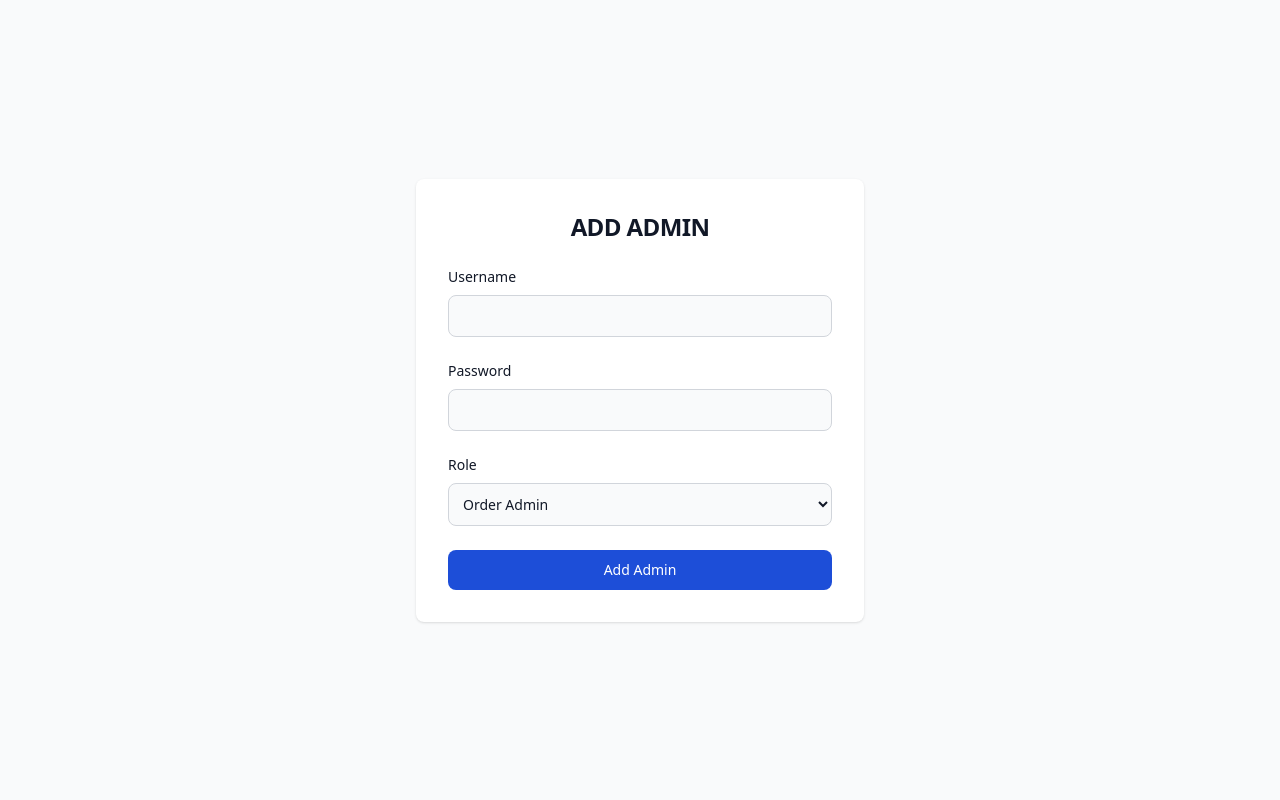
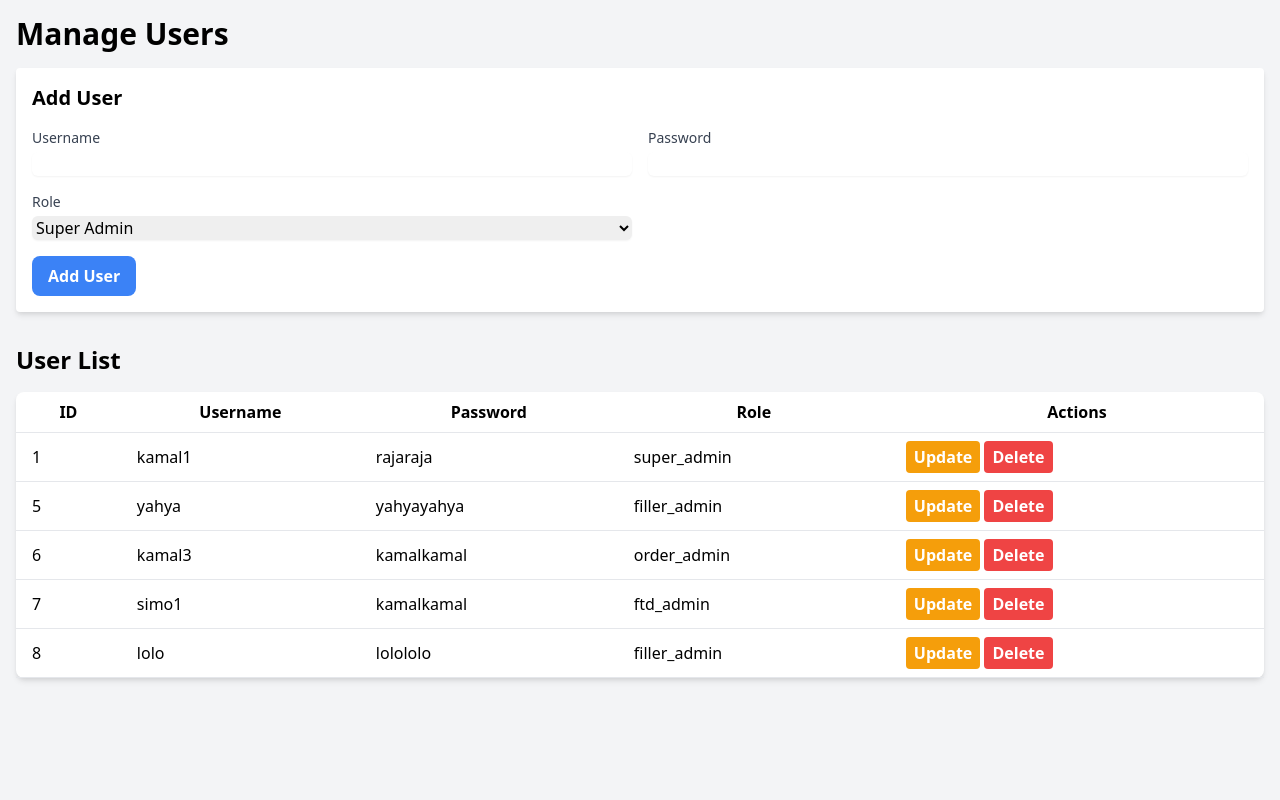
Before and after one commit to kamalnj/appCrm, a PHP site: page /add_admin.php in a window 1280 px wide. Run offline with PHP 8.4, Linux system fonts and the light colour scheme; a user stored in the database is signed in; data comes from the database, SQL or seed files in the repository; some libraries are stand-ins or nearby versions.

Commit message:
Add files via upload

```diff
--- a/add_admin.php
+++ b/add_admin.php
@@ -1,41 +1,169 @@
+<?php
+session_start();
+if ($_SESSION['role'] != 'super_admin') {
+    header("Location: dashboard.php");
+    exit();
+}
+
+include('config.php');
+
+// Handle Add Operation
+if ($_SERVER["REQUEST_METHOD"] == "POST" && isset($_POST['add_user'])) {
+    $username = $_POST['username'];
+    $password = $_POST['password']; // No hashing here
+    $role = $_POST['role'];
+
+    $stmt = $conn->prepare("INSERT INTO users (username, password, role) VALUES (?, ?, ?)");
+    $stmt->bind_param("sss", $username, $password, $role);
+    $stmt->execute();
+    header("Location: add_admin.php");
+}
+
+// Handle Update Operation
+if ($_SERVER["REQUEST_METHOD"] == "POST" && isset($_POST['update_user'])) {
+    $id = $_POST['id'];
+    $username = $_POST['username'];
+    $password = $_POST['password']; // No hashing here
+    $role = $_POST['role'];
+
+    $stmt = $conn->prepare("UPDATE users SET username=?, password=?, role=? WHERE id=?");
+    $stmt->bind_param("sssi", $username, $password, $role, $id);
+    $stmt->execute();
+    header("Location: add_admin.php");
+}
+
+// Handle Delete Operation
+if ($_SERVER["REQUEST_METHOD"] == "POST" && isset($_POST['delete_user'])) {
+    $id = $_POST['id'];
+    $stmt = $conn->prepare("DELETE FROM users WHERE id=?");
+    $stmt->bind_param("i", $id);
+    $stmt->execute();
+    header("Location: add_admin.php");
+}
+
+// Fetch User Records
+$user_records = $conn->query("SELECT * FROM users");
+?>
 <!DOCTYPE html>
-<html lang="en">
+<html>
 <head>
-    <meta charset="UTF-8">
-    <meta name="viewport" content="width=device-width, initial-scale=1.0">
-    <title>Add User</title>
-    <link href="https://fonts.googleapis.com/css?family=Roboto:300,400,500,700,900&display=swap" rel="stylesheet" />
-    <link rel="stylesheet" href="https://cdn.jsdelivr.net/npm/tw-elements/dist/css/tw-elements.min.css" />
-    <script src="https://cdn.tailwindcss.com/3.3.0"></script>
+    <title>Manage Users</title>
+    <link href="https://cdn.jsdelivr.net/npm/tailwindcss@2.2.16/dist/tailwind.min.css" rel="stylesheet">
 </head>
-<body>
-    <section class="bg-gray-50 dark:bg-gray-900">
-        <div class="flex flex-col items-center justify-center px-6 py-8 mx-auto md:h-screen lg:py-0">
-            <div class="w-full bg-white rounded-lg shadow dark:border md:mt-0 sm:max-w-md xl:p-0 dark:bg-gray-800 dark:border-gray-700">
-                <div class="p-6 space-y-4 md:space-y-6 sm:p-8">
-                    <h1 class="text-xl text-center font-bold leading-tight tracking-tight text-gray-900 md:text-2xl dark:text-white">ADD ADMIN</h1>
-                    <form class="space-y-4 md:space-y-6" action="add_user.php" method="POST">
+<body class="bg-gray-100">
+    <div class="container mx-auto p-4">
+        <h1 class="text-3xl font-bold mb-4">Manage Users</h1>
+        <form method="post" class="mb-8 p-4 bg-white shadow-md rounded">
+            <h2 class="text-xl font-bold mb-4">Add User</h2>
+            <div class="grid grid-cols-1 md:grid-cols-2 gap-4">
                 <div>
-                            <label for="username" class="block mb-2 text-sm font-medium text-gray-900 dark:text-white">Username</label>
-                            <input type="text" name="username" id="username" class="bg-gray-50 border border-gray-300 text-gray-900 sm:text-sm rounded-lg focus:ring-primary-600 focus:border-primary-600 block w-full p-2.5 dark:bg-gray-700 dark:border-gray-600 dark:placeholder-gray-400 dark:text-white dark:focus:ring-blue-500 dark:focus:border-blue-500" placeholder="" required="">
+                    <label for="username" class="block text-sm font-medium text-gray-700">Username</label>
+                    <input type="text" id="username" name="username" required class="mt-1 block w-full border-gray-300 rounded-md shadow-sm">
                 </div>
                 <div>
-                            <label for="password" class="block mb-2 text-sm font-medium text-gray-900 dark:text-white">Password</label>
-                            <input type="password" name="password" id="password" placeholder="" class="bg-gray-50 border border-gray-300 text-gray-900 sm:text-sm rounded-lg focus:ring-primary-600 focus:border-primary-600 block w-full p-2.5 dark:bg-gray-700 dark:border-gray-600 dark:placeholder-gray-400 dark:text-white dark:focus:ring-blue-500 dark:focus:border-blue-500" required="">
+                    <label for="password" class="block text-sm font-medium text-gray-700">Password</label>
+                    <input type="password" id="password" name="password" required class="mt-1 block w-full border-gray-300 rounded-md shadow-sm">
                 </div>
                 <div>
-                            <label for="role" class="block mb-2 text-sm font-medium text-gray-900 dark:text-white">Role</label>
-                            <select id="role" name="role" required class="bg-gray-50 border border-gray-300 text-gray-900 sm:text-sm rounded-lg focus:ring-primary-600 focus:border-primary-600 block w-full p-2.5 dark:bg-gray-700 dark:border-gray-600 dark:placeholder-gray-400 dark:text-white dark:focus:ring-blue-500 dark:focus:border-blue-500">
+                    <label for="role" class="block text-sm font-medium text-gray-700">Role</label>
+                    <select id="role" name="role" required class="mt-1 block w-full border-gray-300 rounded-md shadow-sm">
+                        <option value="super_admin">Super Admin</option>
                         <option value="order_admin">Order Admin</option>
                         <option value="filler_admin">Filler Admin</option>
                         <option value="ftd_admin">FTD Admin</option>
                     </select>
                 </div>
-                        <button type="submit" name="add_user" class="w-full text-white bg-primary-600 bg-blue-700 focus:ring-4 focus:outline-none focus:ring-primary-300 font-medium rounded-lg text-sm px-5 py-2.5 text-center dark:bg-primary-600 dark:hover:bg-primary-700 dark:focus:ring-primary-800">Add Admin</button>
+            </div>
+            <button type="submit" name="add_user" class="mt-4 bg-blue-500 hover:bg-blue-600 text-white font-bold py-2 px-4 rounded-lg">Add User</button>
+        </form>
+
+        <h2 class="text-2xl font-bold mb-4">User List</h2>
+        <table class="min-w-full bg-white rounded-lg shadow-md">
+            <thead>
+                <tr>
+                    <th class="py-2 px-4 border-b border-gray-200">ID</th>
+                    <th class="py-2 px-4 border-b border-gray-200">Username</th>
+                    <th class="py-2 px-4 border-b border-gray-200">Password</th>
+                    <th class="py-2 px-4 border-b border-gray-200">Role</th>
+                    <th class="py-2 px-4 border-b border-gray-200">Actions</th>
+                </tr>
+            </thead>
+            <tbody>
+                <?php while ($record = $user_records->fetch_assoc()) { ?>
+                <tr>
+                    <td class="py-2 px-4 border-b border-gray-200"><?php echo $record['id']; ?></td>
+                    <td class="py-2 px-4 border-b border-gray-200"><?php echo $record['username']; ?></td>
+                    <td class="py-2 px-4 border-b border-gray-200"><?php echo $record['password']; ?></td>
+                    <td class="py-2 px-4 border-b border-gray-200"><?php echo $record['role']; ?></td>
+                    <td class="py-2 px-4 border-b border-gray-200">
+                        <form method="post" class="inline-block">
+                            <input type="hidden" name="id" value="<?php echo $record['id']; ?>">
+                            <button type="button" onclick="openUpdateModal(<?php echo $record['id']; ?>, '<?php echo $record['username']; ?>', '<?php echo $record['password']; ?>', '<?php echo $record['role']; ?>')" class="bg-yellow-500 hover:bg-yellow-600 text-white font-bold py-1 px-2 rounded">Update</button>
+                        </form>
+                        <form method="post" class="inline-block">
+                            <input type="hidden" name="id" value="<?php echo $record['id']; ?>">
+                            <button type="submit" name="delete_user" class="bg-red-500 hover:bg-red-600 text-white font-bold py-1 px-2 rounded">Delete</button>
+                        </form>
+                    </td>
+                </tr>
+                <?php } ?>
+            </tbody>
+        </table>
+
+        <!-- Update Modal -->
+        <div id="updateModal" class="fixed z-10 inset-0 overflow-y-auto hidden">
+            <div class="flex items-end justify-center min-h-screen pt-4 px-4 pb-20 text-center sm:block sm:p-0">
+                <div class="fixed inset-0 transition-opacity" aria-hidden="true">
+                    <div class="absolute inset-0 bg-gray-500 opacity-75"></div>
+                </div>
+                <span class="hidden sm:inline-block sm:align-middle sm:h-screen" aria-hidden="true">&#8203;</span>
+                <div class="inline-block align-bottom bg-white rounded-lg px-4 pt-5 pb-4 text-left overflow-hidden shadow-xl transform transition-all sm:my-8 sm:align-middle sm:max-w-lg sm:w-full">
+                    <div>
+                        <h3 class="text-lg leading-6 font-medium text-gray-900">Update User</h3>
+                        <div class="mt-2">
+                            <form method="post">
+                                <input type="hidden" id="update_id" name="id">
+                                <div class="grid grid-cols-1 gap-4">
+                                    <div>
+                                        <label for="update_username" class="block text-sm font-medium text-gray-700">Username</label>
+                                        <input type="text" id="update_username" name="username" required class="mt-1 block w-full border-gray-300 rounded-md shadow-sm">
+                                    </div>
+                                    <div>
+                                        <label for="update_password" class="block text-sm font-medium text-gray-700">Password</label>
+                                        <input type="text" id="update_password" name="password" required class="mt-1 block w-full border-gray-300 rounded-md shadow-sm">
+                                    </div>
+                                    <div>
+                                        <label for="update_role" class="block text-sm font-medium text-gray-700">Role</label>
+                                        <select id="update_role" name="role" required class="mt-1 block w-full border-gray-300 rounded-md shadow-sm">
+                                            <option value="super_admin">Super Admin</option>
+                                            <option value="order_admin">Order Admin</option>
+                                            <option value="filler_admin">Filler Admin</option>
+                                            <option value="ftd_admin">FTD Admin</option>
+                                        </select>
+                                    </div>
+                                </div>
+                                <button type="submit" name="update_user" class="mt-4 bg-blue-500 hover:bg-blue-600 text-white font-bold py-2 px-4 rounded-lg">Update User</button>
+                                <button type="button" onclick="closeUpdateModal()" class="mt-4 ml-2 bg-gray-500 hover:bg-gray-600 text-white font-bold py-2 px-4 rounded-lg">Cancel</button>
                             </form>
                         </div>
                     </div>
                 </div>
-    </section>
+            </div>
+        </div>
+
+        <script>
+            function openUpdateModal(id, username, password, role) {
+                document.getElementById('update_id').value = id;
+                document.getElementById('update_username').value = username;
+                document.getElementById('update_password').value = password;
+                document.getElementById('update_role').value = role;
+                document.getElementById('updateModal').classList.remove('hidden');
+            }
+
+            function closeUpdateModal() {
+                document.getElementById('updateModal').classList.add('hidden');
+            }
+        </script>
+    </div>
 </body>
 </html>
```
Lines whose indentation alone changed are shown as unchanged.
